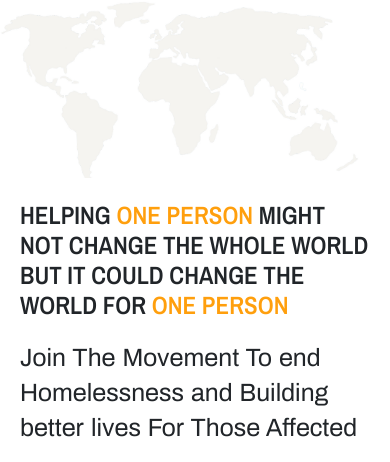
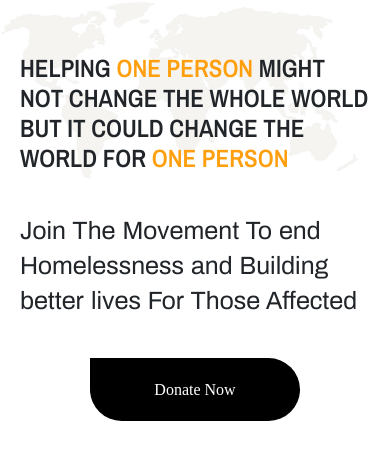
Before and after one commit to tawazsoft/Eatout-, a plain HTML site: page index.html in a window 390 px wide. Shown: the part 116-578 px from the top of the page. Drawn offline with Linux system fonts and the light colour scheme; a web font is replaced by a local one.

Commit message:
mashanda

```diff
--- a/css/style.scss
+++ b/css/style.scss
@@ -630,7 +630,7 @@
     .banner{
 
         flex-wrap: wrap;
-        height: 90vh !important;
+        height: 60vh !important;
 
         .banner-img{
             height: 40vh;
@@ -649,6 +649,10 @@
 
             a{
                 margin: 0 auto;
+            }
+
+            p{
+                margin: 40px auto;
             }
 
 
```
Also changed, not shown: css/style.css, 1 other file.
